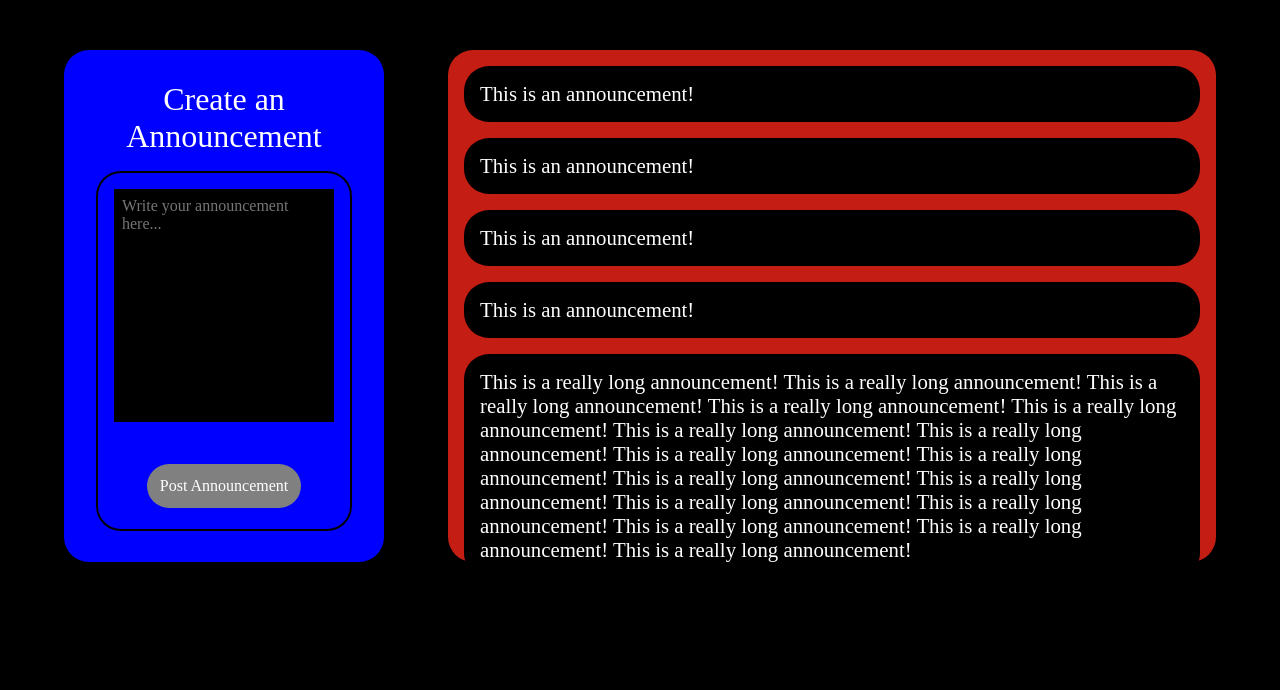
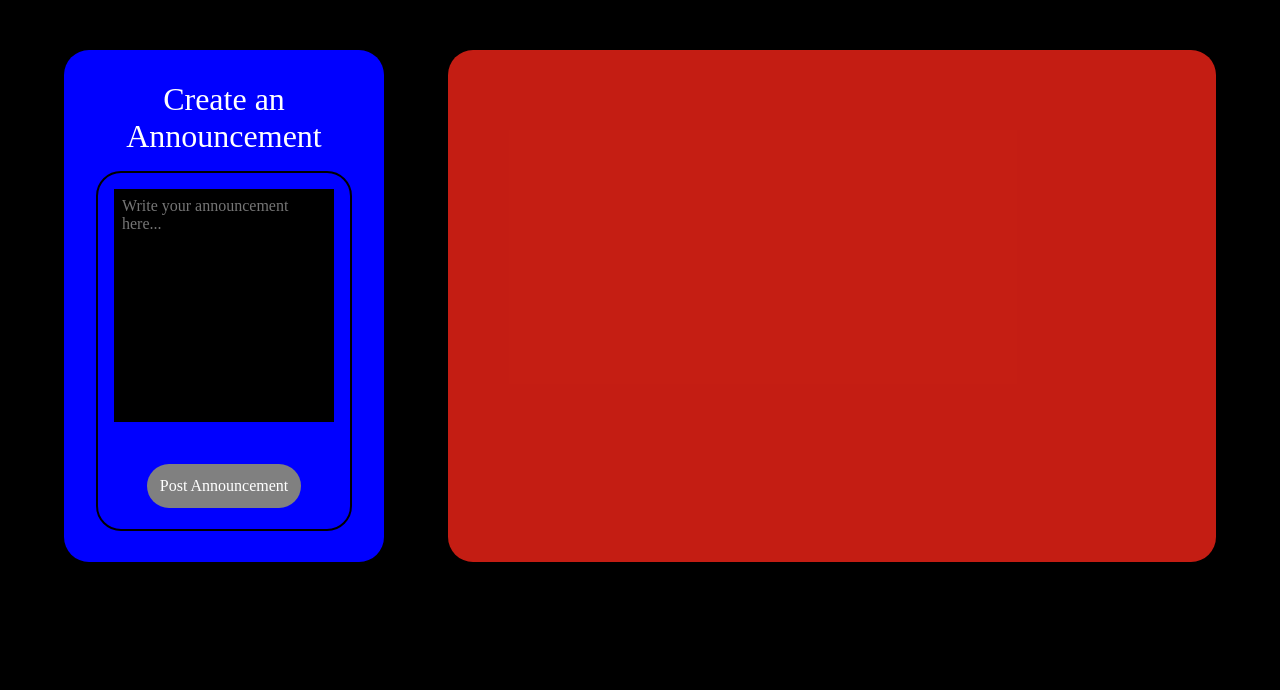
Before and after one commit to ZeusCTF/DU-LoL, a Flask app: page /announcements in a window 1280 px wide; the page is wider, and only the part inside the window is pictured. Shown: the part 125-815 px from the top of that part. Run offline with Flask 2, Linux system fonts and the light colour scheme; a user stored in the database is signed in; tables that the repository leaves empty hold one stand-in row (values such as "Sample post").

Commit message:
updating routes/announcement
Updating views to remove unneeded route + adding dynamic additions to announcement functionality

```diff
--- a/website/templates/announcements.html
+++ b/website/templates/announcements.html
@@ -2,36 +2,24 @@
 {% block title %} Login {% endblock %}
 {% block content %}
 <div class = "container-announcements">
+    {% if adminStatus == True %}
     <section class = "container-post-announcements">
         <h2>Create an Announcement</h2>
-        <form>
+        <form method="POST">
             <div class = "wrapper-announcements-content">
                 <textarea name = "announcementMsg" id="announcementMsg" Placeholder = "Write your announcement here..."></textarea>
             </div>
             <div class = "wrapper-announcements-button">
-                <button>Post Announcement</button>
+                <button type="submit">Post Announcement</button>
             </div>
         </form>
     </section>
-
+    {% endif %}
     <section class = "container-view-announcements">
         <ul class = "wrapper-announcements">
-            <li>This is an announcement!</li>
-            <li>This is an announcement!</li>
-            <li>This is an announcement!</li>
-            <li>This is an announcement!</li>
-            <li>This is a really long announcement! This is a really long announcement!
-                This is a really long announcement! This is a really long announcement!
-                This is a really long announcement! This is a really long announcement!
-                This is a really long announcement! This is a really long announcement!
-                This is a really long announcement! This is a really long announcement!
-                This is a really long announcement! This is a really long announcement!
-                This is a really long announcement! This is a really long announcement!
-                This is a really long announcement! This is a really long announcement!
-            </li>
-            <li>This is an announcement!</li>
-            <li>This is an announcement!</li>
-            <li>This is an announcement!</li>
+            {% for announcement in user.announcement %}
+                <li>{{ announcement.data }}</li>
+            {% endfor %}
         </ul>
     </section>
 </div>
--- a/website/views.py
+++ b/website/views.py
@@ -9,25 +9,20 @@
 views = Blueprint('views', __name__)
 
 @views.route('/')
-@views.route('/landing.html')
 def landing():
     return render_template("landing.html", user=current_user)
 
 #have to be logged in to access the homepage
+@views.route('/announcements', methods=['GET','POST'])
 @login_required
-def index():
+def announcements():
     if request.method == 'POST':
-        announcement = request.form.get('announcement')
+        announcement = request.form.get('announcementMsg')
         new_announcement = Announcement(data=announcement, team=current_user.playerTeam)
         db.session.add(new_announcement)
         db.session.commit()
     #user=current_user allows us to reference the current user
-    return render_template("home.html", user=current_user, acc=current_user.userName, adminStatus=current_user.isAdmin)
-
-@views.route('/announcements')
-@login_required
-def announcements():
-    return render_template("announcements.html", user=current_user, acc=current_user.userName)
+    return render_template("announcements.html", user=current_user, acc=current_user.userName, adminStatus=current_user.isAdmin)
 
 @views.route('/LoL')
 @login_required
```
